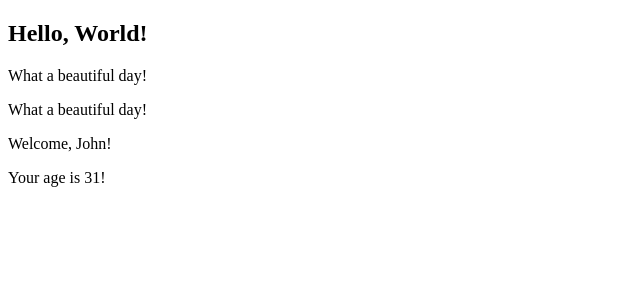
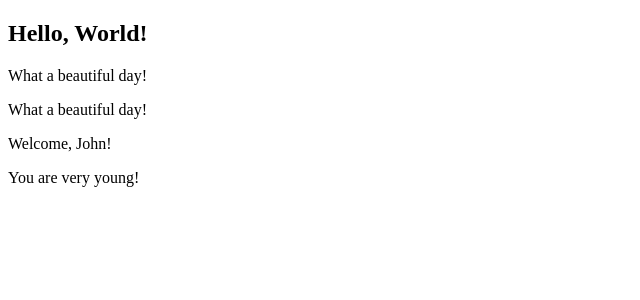
Before and after one commit to monica-lucaci/develhope-react, a React (Vite) app in the folder my-app/: page / in a window 1280 px wide. Shown: the top 300 px of the page, without its empty margins (0-640 px from the left). Built offline with nearby package versions, Linux system fonts and the light colour scheme.

Commit message:
added conditions

```diff
--- a/my-app/src/Age.jsx
+++ b/my-app/src/Age.jsx
@@ -1,6 +1,9 @@
-const Age = ({age}) => {
-    return(
-        <p>Your age is {age}!</p>
-    )
-}
-export default Age
+const Age = ({ age }) => {
+  return (
+    <>
+      {age > 18 && <p>Your age is {age}!</p>}
+      {age < 18 && <p>You are very young!</p>}
+    </>
+  );
+};
+export default Age;
--- a/my-app/src/App.jsx
+++ b/my-app/src/App.jsx
@@ -4,7 +4,7 @@ import Welcome from "./Welcome";
 
 
 const App = () => {
-  const age = 31;
+  const age = 3;
 
   return (
     <div>
--- a/my-app/src/Welcome.jsx
+++ b/my-app/src/Welcome.jsx
@@ -4,7 +4,7 @@ const Welcome = ({ name = "guest", age }) => {
   return (
     <>
       <p>Welcome, {name}!</p>
-      {age>18 && age<65 && name==="John" && <Age age={age} />}
+      {<Age age={age} />}
     </>
   );
 };
```
